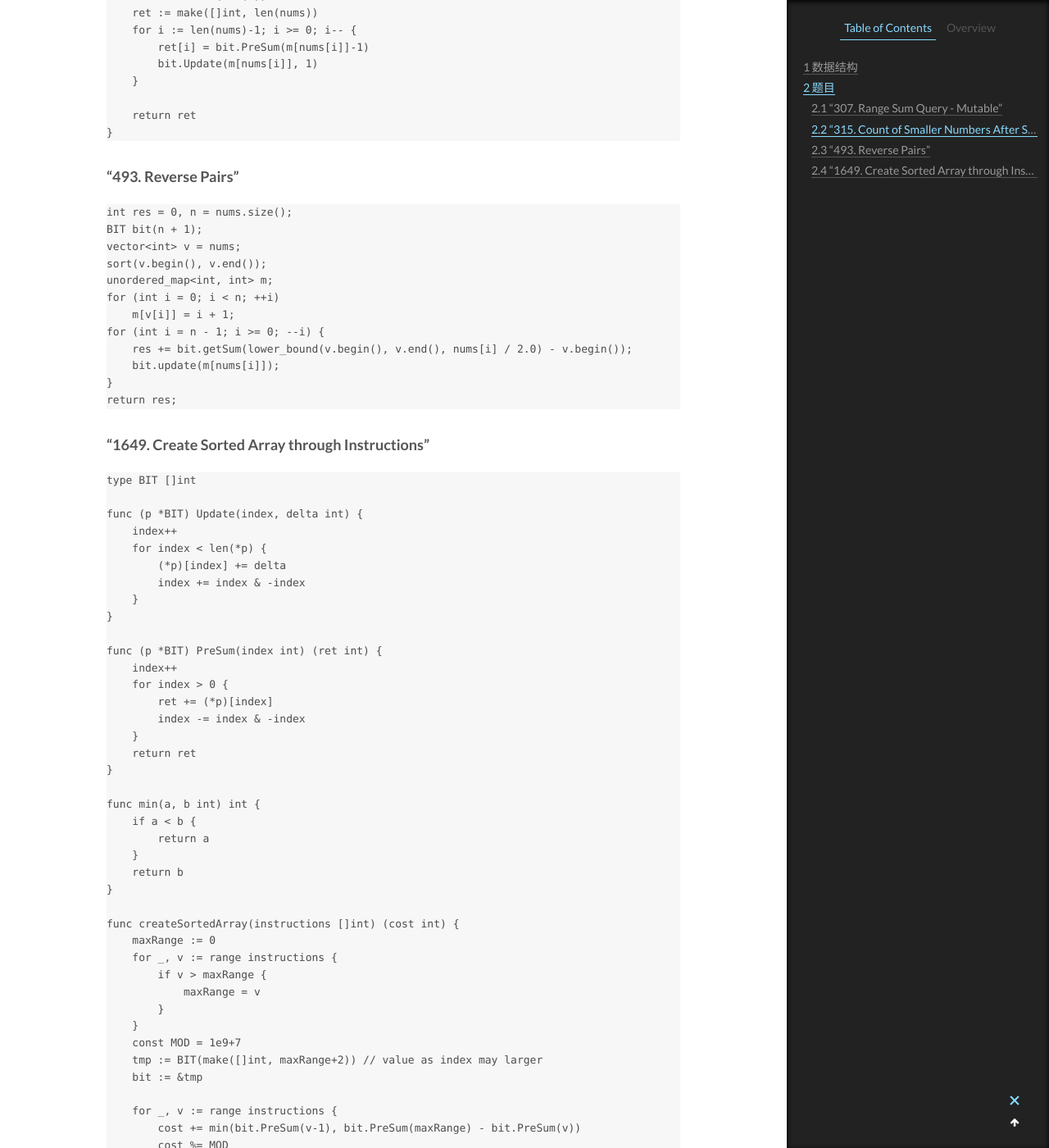
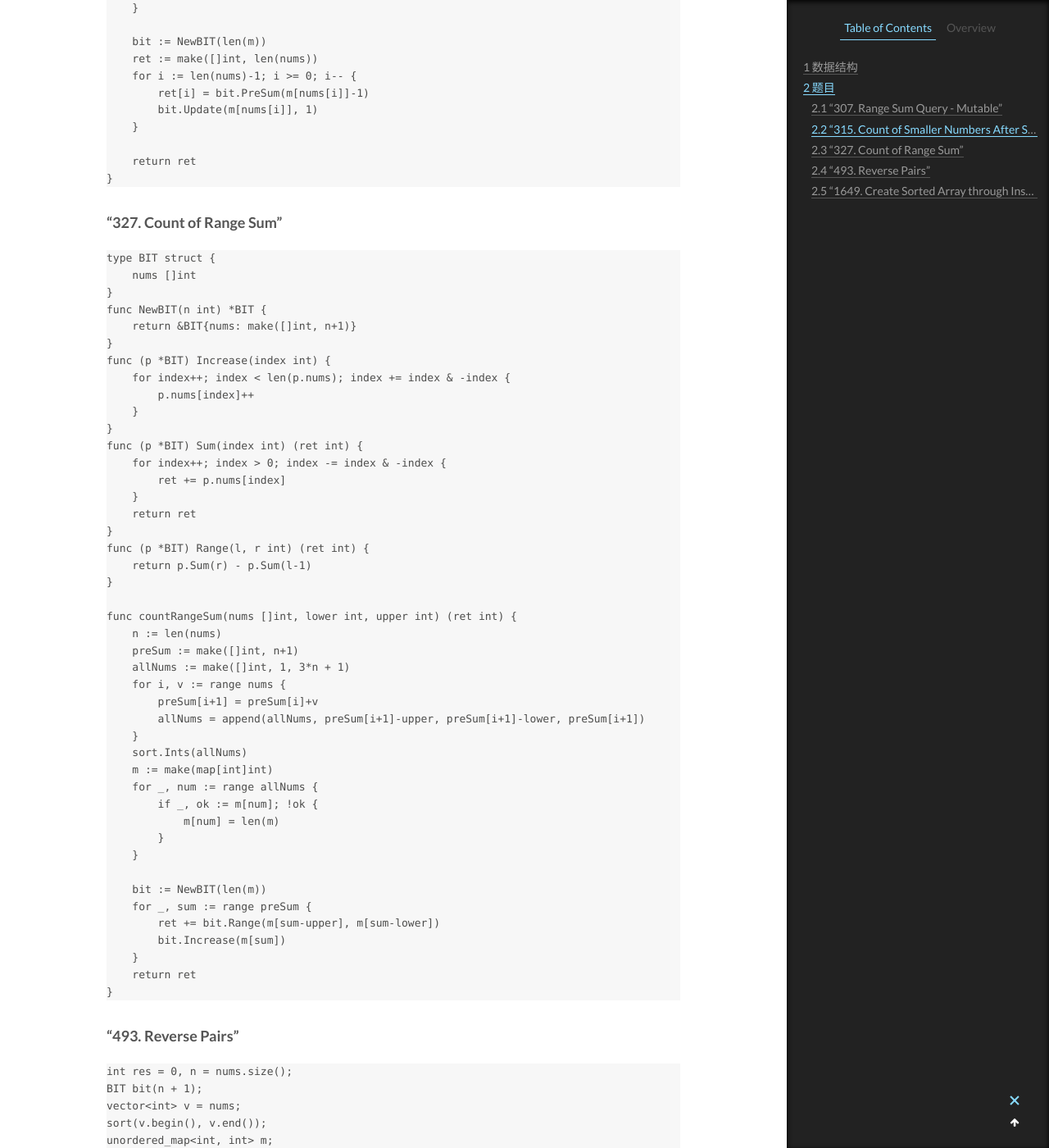
Before and after one commit to CodeHunter2006/CodeHunter2006.github.io, a Jekyll site: the page built from _posts/2021-05-02-Algorithm_BinaryIndexedTree.md, in a window 1280 px wide and 1400 px high, scrolled down 5157 px. Shown: the whole window at 82% size. Built offline with Jekyll 4.4.1, drawn with Linux system fonts in a browser that asks for light colours; some of the changed text lies outside the part shown.

Commit message:
[doc]: add contents.

````diff
--- a/_posts/2021-05-02-Algorithm_BinaryIndexedTree.md
+++ b/_posts/2021-05-02-Algorithm_BinaryIndexedTree.md
@@ -54,6 +54,7 @@ BIT 的实现方式类似 Heap，是在一个数组基础上实现类树状结
     1. 把所有元素拷贝至`bit[1,n]`的下标内
     2. 对所有元素循环处理，设当前下标为`i`令`j = i + (i & -i)`，`bit[j] += bit[i]`，
        这个操作完成了两个动作：向同层元素右边累加 + 向上层元素累加
+  - 有些情况下每次更新只需要元素计数+1，这种情况下无需 update 函数，只需要 increase 函数就可以了
 
 示例：
 "307. Range Sum Query - Mutable"(**模板**)
@@ -197,6 +198,55 @@ func countSmaller(nums []int) []int {
 }
 ```
 
+### "327. Count of Range Sum"
+
+```Go
+type BIT struct {
+    nums []int
+}
+func NewBIT(n int) *BIT {
+    return &BIT{nums: make([]int, n+1)}
+}
+func (p *BIT) Increase(index int) {
+    for index++; index < len(p.nums); index += index & -index {
+        p.nums[index]++
+    }
+}
+func (p *BIT) Sum(index int) (ret int) {
+    for index++; index > 0; index -= index & -index {
+        ret += p.nums[index]
+    }
+    return ret
+}
+func (p *BIT) Range(l, r int) (ret int) {
+    return p.Sum(r) - p.Sum(l-1)
+}
+
+func countRangeSum(nums []int, lower int, upper int) (ret int) {
+    n := len(nums)
+    preSum := make([]int, n+1)
+    allNums := make([]int, 1, 3*n + 1)
+    for i, v := range nums {
+        preSum[i+1] = preSum[i]+v
+        allNums = append(allNums, preSum[i+1]-upper, preSum[i+1]-lower, preSum[i+1])
+    }
+    sort.Ints(allNums)
+    m := make(map[int]int)
+    for _, num := range allNums {
+        if _, ok := m[num]; !ok {
+            m[num] = len(m)
+        }
+    }
+
+    bit := NewBIT(len(m))
+    for _, sum := range preSum {
+        ret += bit.Range(m[sum-upper], m[sum-lower])
+        bit.Increase(m[sum])
+    }
+    return ret
+}
+```
+
 ### "493. Reverse Pairs"
 
 ```C++
````
Also changed, not shown: _posts/2020-12-25-Algorithm_HashTable.md (+22 -0 lines), _posts/2020-12-27-LeetCode_Question_Category.md (+38 -0 lines).
